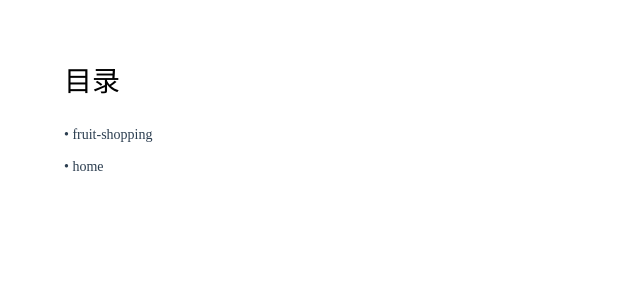
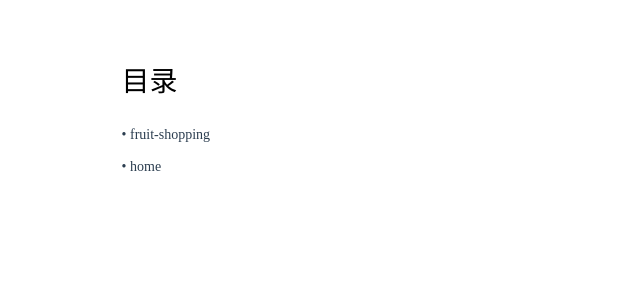
Before and after one commit to wyweb1/lxaboutVue, a Vue app: page / in a window 1280 px wide. Shown: the top 300 px of the page, without its empty margins (0-640 px from the left). Built offline with nearby package versions, Linux system fonts and the light colour scheme.

Commit message:
modify:vue布局successful！

```diff
--- a/index.html
+++ b/index.html
@@ -2,6 +2,7 @@
 <html>
   <head>
     <meta charset="utf-8">
+    <meta http-equiv="X-UA-Compatible" content="IE=edge,chrome=1">
     <meta name="viewport" content="width=device-width,initial-scale=1.0">
     <link rel="shortcut icon" href="./favicon.ico" type="image/x-icon">
     <title>BeBetter</title>
--- a/src/App.vue
+++ b/src/App.vue
@@ -2,15 +2,9 @@
 <template>
   <div id="app">
     <!-- <img src="./assets/leaf.png"> -->
-    <TitleGood v-bind:msg="title" />
-
-    <!-- 目录 -->
-    <div class="catalogBox">
-      <Catalog v-for="item in catalogolist " :key="item.title" v-bind:list="item"/>
-    </div>
 
 
-    <!--  路由展示窗口-->
+    <!--  路由展示窗口/区域 ：直接子路由展示区域，如果根组件APP为A，则A的孩子B底下还有子路由B-a且B组件也设置router-view了那B-a在B组件的router-view里展示-->
     <router-view/>
 
   </div>
@@ -18,23 +12,15 @@
 
 <script>
 // 引入外部组件，然后在本组件components属性里注册他们
-import TitleGood from './components/TitleGood.vue';
-import Catalog from './components/Catalog.vue';
+
 export default {
-  components:{
-    TitleGood,
-    Catalog,
 
-  },
   name: 'App',
   data(){
     return{
 
       title:'目录',
-      catalogolist:[
-        {title:'fruit-shopping',url:'/fruit'},
-        {title:'home',url:'/home'},
-      ]
+
     }
   },
   methods:{
--- /dev/null
+++ b/src/components/AppWhiteShow.vue
@@ -0,0 +1,10 @@
+<template>
+    <div class="whitePage">
+        本身要用的"z遮罩文件"
+    </div>
+</template>
+<script>
+    export default{
+        name:'AppWhiteShow',
+    }
+</script>
--- /dev/null
+++ b/src/components/CataLogBox.vue
@@ -0,0 +1,93 @@
+
+<template>
+    <div id="catalog">
+      <!-- <img src="./assets/leaf.png"> -->
+      <TitleGood v-bind:msg="title" />
+
+      <!-- 目录 -->
+      <div class="catalogBox">
+        <Catalog v-for="item in catalogolist " :key="item.title" v-bind:list="item"/>
+      </div>
+
+
+      <!--  路由展示窗口/区域:直接子路由展示区域。如果子路由B底下还有子路由B-a且B组件也写了router-view则B-a在B中的rouer-view里展示？-->
+      <router-view/>
+
+    </div>
+  </template>
+
+  <script>
+  // 引入外部组件，然后在本组件components属性里注册他们
+  import Catalog from './Catalog.vue';
+  import TitleGood from './TitleGood.vue';
+  export default {
+    components:{
+      TitleGood,
+      Catalog,
+
+    },
+    name: 'CataLogBox',
+    data(){
+      return{
+
+        title:'目录',
+        catalogolist:[
+          {title:'fruit-shopping',url:'/fruit'},
+          {title:'home',url:'/home'},
+        ]
+      }
+    },
+    methods:{
+
+    },
+
+  // 声明周期
+
+    beforeCreate(){//创建前
+    // 在实例初始化之后，数据观测和事件配置之前被调用，此时组件的选项对象还未创建，el 和 data 并未初始化，因此无法访问methods， data， computed等上的方法和数据
+    },
+    created(){//创建后？
+
+    },
+    beforeMount(){//挂在开始之前被调用？
+
+    },
+    mounted(){
+    // 挂在完成，也就是模板中的HTML渲染到HTML页面中，此时一般可以做一些ajax操作，mounted只会执行一次。
+    },
+    beforeUpdate(){
+    // 在数据更新之前被调用，发生在虚拟DOM重新渲染和打补丁之前，可以在该钩子中进一步地更改状态，不会触发附加地重渲染过程
+    },
+    updated(){
+    // 更新后，在由于数据更改导致地虚拟DOM重新渲染和打补丁只会调用，调用时，组件DOM已经更新，所以可以执行依赖于DOM的操作，然后在大多是情况下，应该避免在此期间更改状态，因为这可能会导致更新无限循环，该钩子在服务器端渲染期间不被调用
+    },
+    beforeDestroy(){
+    //销毁前
+    // 在实例销毁之前调用，实例仍然完全可用，这一步还可以用this来获取实例，一般在这一步做一些重置的操作，比如清除掉组件中的定时器 和 监听的dom事件
+    },
+    destroyed(){
+    //销毁后
+    //在实例销毁之后调用，调用后，所以的事件监听器会被移出，所有的子实例也会被销毁，该钩子在服务器端渲染期间不被调用
+    },
+  }
+
+  </script>
+
+  <style>
+  *{box-sizing: border-box; -moz-box-sizing: border-box;  -webkit-box-sizing: border-box; -o-box-sizing: border-box; -ms-box-sizing: border-box; margin: 0;padding: 0;font-family: "思源黑体 CN" ;}
+  input,textarea{outline: none;}
+  a{text-decoration: none;}
+
+  #catalog {
+    font-family: 'Avenir', Helvetica, Arial, sans-serif;
+    -webkit-font-smoothing: antialiased;
+    -moz-osx-font-smoothing: grayscale;
+    text-align: left;
+    color: #2c3e50;
+    margin:0 auto;
+    margin-top: 60px;
+    width: 90%;
+  }
+
+
+  </style>
--- a/src/components/Catalog.vue
+++ b/src/components/Catalog.vue
@@ -33,6 +33,7 @@
 
         beforeCreate(){//创建前
             // 在实例初始化之后，数据观测和事件配置之前被调用，此时组件的选项对象还未创建，el 和 data 并未初始化，因此无法访问methods， data， computed等上的方法和数据
+
         },
         created(){//创建后
             // this.test()
--- a/src/router/index.js
+++ b/src/router/index.js
@@ -1,5 +1,8 @@
 import Vue from 'vue'
 import Router from 'vue-router'
+import App from '@/App'
+import AppWhiteShow from '@/components/AppWhiteShow'
+import CataLogBox from '@/components/CataLogBox'
 import Catalog from '@/components/Catalog'
 import HelloWorld from '@/components/HelloWorld'
 import Fruit from '@/components/Fruit'
@@ -15,11 +18,11 @@ Vue.use(Router)
 
 export default new Router({
   routes: [
-    // {
-    //   path: '/',//访问路由的路径
-    //   name: 'App',//路由名称
-    //   component: App,//对应组件
-    // },
+    {
+      path: '/',//访问路由的路径
+
+      component:CataLogBox,//对应组件
+    },
     {
       path: '/helloworld',//访问路由的路径
       name: 'HelloWorld',//路由名称
@@ -37,7 +40,7 @@ export default new Router({
     },
     {
       path: '/home',
-      name: 'Home',
+      // name: 'Home',//有子路由的父级不要name属性控制台会报错误提醒
       component: Home,
       children:[
         {path:'/',component:HomeIndex},
```
Also changed, not shown: todolist.txt (added).
